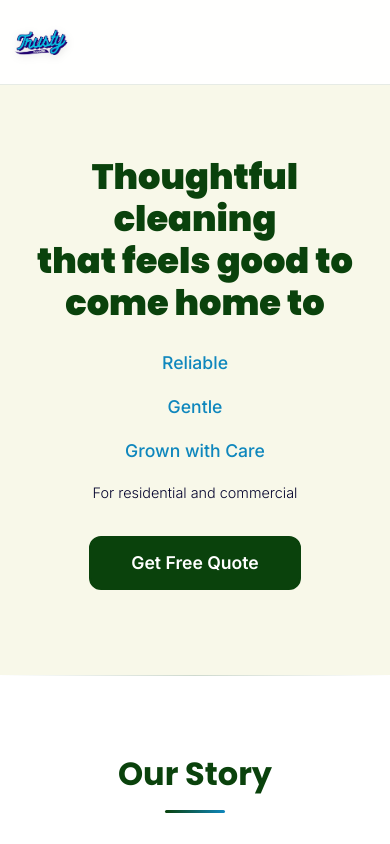
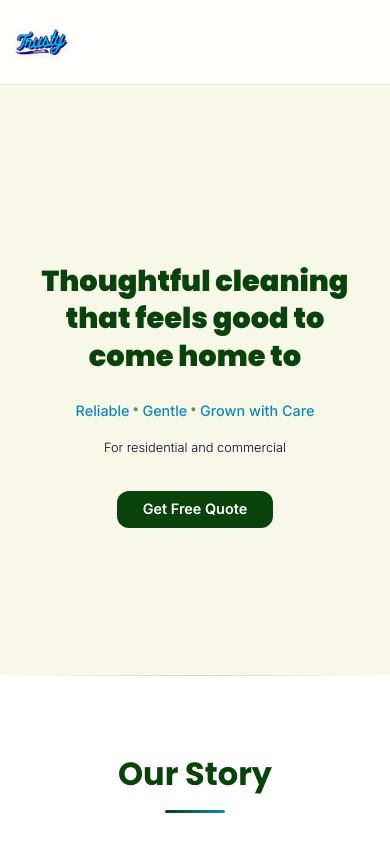
Before and after one commit to gailrayla/trustyco-cleaning, an Angular app: page / in a window 390 px wide. Shown: the top 844 px of the page. Built offline with nearby package versions, Linux system fonts and the light colour scheme.

Commit message:
update hero mobile styling

```diff
--- a/src/app/components/hero/hero.html
+++ b/src/app/components/hero/hero.html
@@ -2,7 +2,7 @@
   <div class="container">
     <div class="hero-content">
       <h1 class="hero-title">
-        Thoughtful cleaning <br/> that feels good to come home to
+        Thoughtful cleaning <br/> that feels good to <br/> come home to
       </h1>
       <div class="hero-values">
         <span class="value">Reliable</span>
--- a/src/app/components/hero/hero.scss
+++ b/src/app/components/hero/hero.scss
@@ -18,7 +18,7 @@
   color: #0a420c;
 
   .hero-title {
-    font-size: clamp(2.2rem, 5vw, 3.5rem);
+    font-size: clamp(1.6rem, 5vw, 3.5rem);
     font-weight: 900;
     margin-bottom: 2rem;
     line-height: 1.2;
@@ -50,11 +50,15 @@
   }
 
   @media (max-width: 576px) {
-    gap: 1rem;
-    flex-direction: column;
+    gap: 0.8rem;
+
+    .value {
+      font-size: 0.9rem;
+    }
 
     .value:not(:last-child)::after {
-      display: none;
+      right: -0.6rem;
+      font-size: 0.8rem;
     }
   }
 }
@@ -68,8 +72,8 @@
 
 .hero-buttons {
   .btn {
-    font-size: 1.1rem;
-    padding: 1rem 2.5rem;
+    font-size: 1rem;
+    padding: 0.75rem 2rem;
     font-weight: 600;
   }
 }
@@ -92,3 +96,27 @@
     margin-bottom: 2rem;
   }
 }
+
+@media (max-width: 576px) {
+  .hero {
+    padding-top: 100px;
+  }
+
+  .hero-content {
+    padding-top: 1rem;
+  }
+
+  .hero-content .hero-title {
+    font-size: 1.8rem;
+    line-height: 1.3;
+  }
+
+  .hero-subtitle {
+    font-size: 0.8rem;
+  }
+
+  .hero-buttons .btn {
+    font-size: 0.9rem;
+    padding: 0.6rem 1.5rem;
+  }
+}
```
